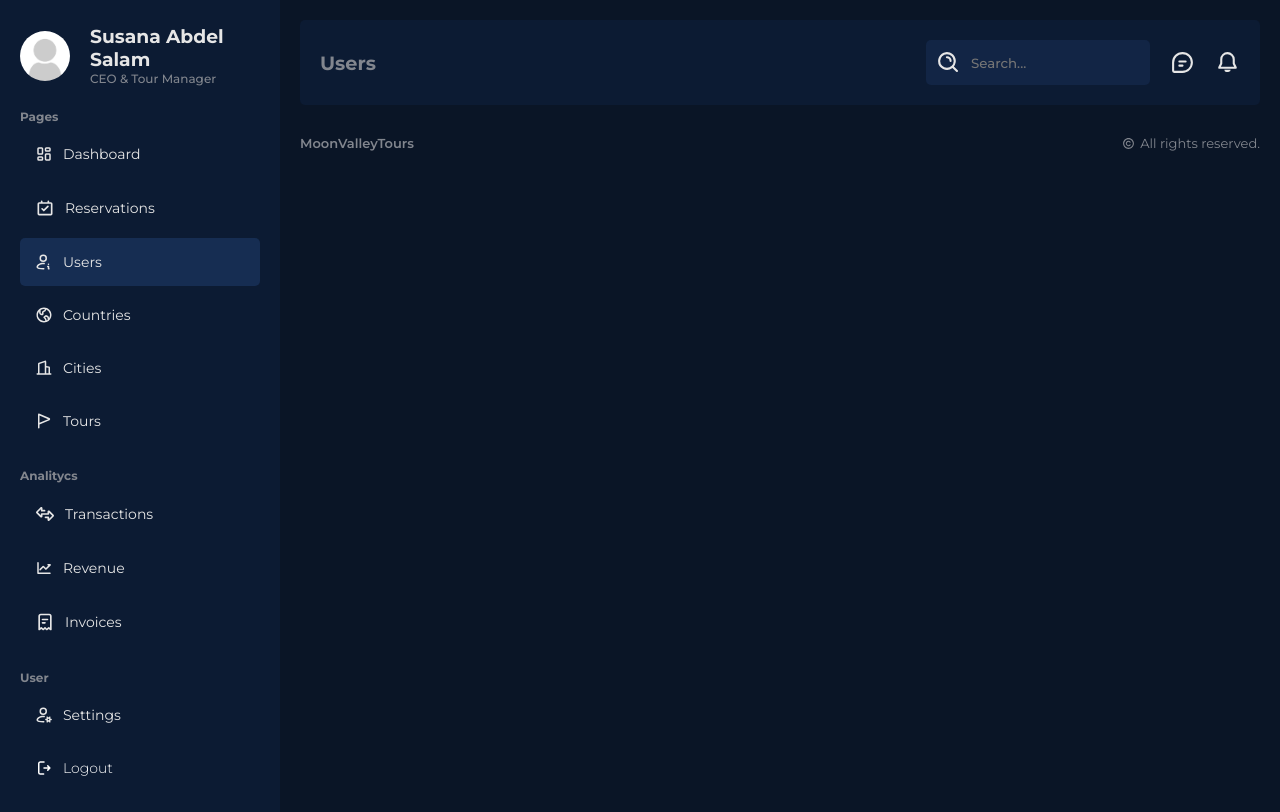
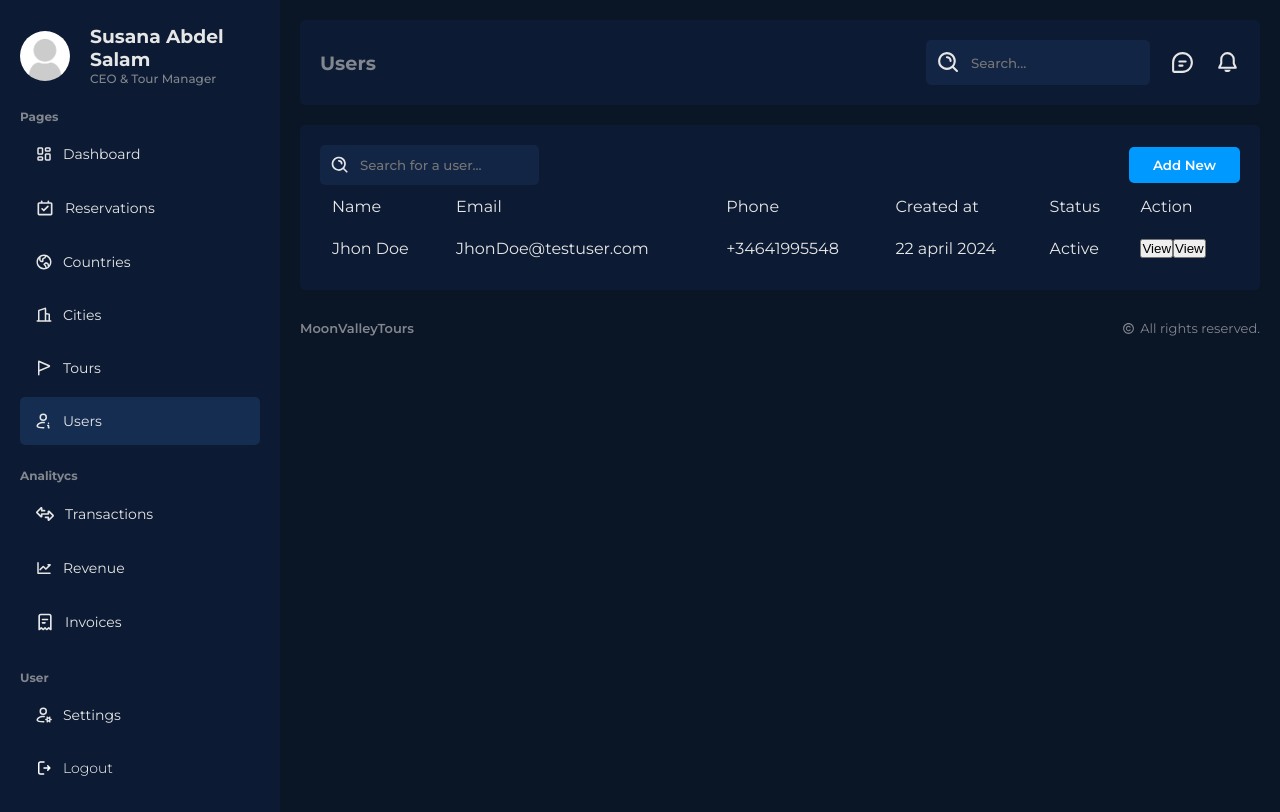
Before and after one commit to BrianZenhom/moonvalleytours-dashboard, a Next.js app: page /dashboard/users in a window 1280 px wide. Built offline with nearby package versions, Linux system fonts and the light colour scheme.

Commit message:
Add search functionality and table layout to UsersPage

```diff
--- a/app/dashboard/users/page.jsx
+++ b/app/dashboard/users/page.jsx
@@ -1,7 +1,54 @@
+import Search from '@/app/ui/dashboard/search/search';
 import styles from '@/app/ui/dashboard/users/users.module.css';
+import Image from 'next/image';
+import Link from 'next/link';
 
-const UsersPage = () => {
-  return <div className={styles.container}></div>;
+const UsersPage = ({ placeholder }) => {
+  return (
+    <div className={styles.container}>
+      <div className={styles.top}>
+        <Search placeholder="Search for a user..." />
+        <Link href="/dashboard/users/add">
+          <button className={styles.addButton}>Add New</button>
+        </Link>
+      </div>
+      <table className={styles.table}>
+        <thead>
+          <tr>
+            <td>Name</td>
+            <td>Email</td>
+            <td>Phone</td>
+            <td>Created at</td>
+            <td>Status</td>
+            <td>Action</td>
+          </tr>
+        </thead>
+        <tbody>
+          <tr>
+            <td>
+              <div className={styles.user}>Jhon Doe</div>
+            </td>
+            <td>JhonDoe@testuser.com</td>
+            <td>+34641995548</td>
+            <td>22 april 2024</td>
+            <td>Active</td>
+            <td>
+              <Link href="/">
+                <button className={`${styles.button}${styles.view}`}>
+                  View
+                </button>
+              </Link>
+              <Link href="/">
+                <button className={`${styles.button}${styles.delete}`}>
+                  View
+                </button>
+              </Link>
+            </td>
+          </tr>
+        </tbody>
+      </table>
+    </div>
+  );
 };
 
 export default UsersPage;
--- /dev/null
+++ b/app/ui/dashboard/search/search.jsx
@@ -0,0 +1,11 @@
+import { SearchIcon } from '../sidebar/icons/icons';
+import styles from './search.module.css';
+
+export default function Search({ placeholder }) {
+  return (
+    <div className={styles.container}>
+      <SearchIcon size="20" />
+      <input type="text" placeholder={placeholder} className={styles.input} />
+    </div>
+  );
+}
--- /dev/null
+++ b/app/ui/dashboard/search/search.module.css
@@ -0,0 +1,19 @@
+.container {
+  display: flex;
+  align-items: center;
+  gap: 10px;
+  background-color: rgba(22, 45, 82, 0.62);
+  padding: 10px;
+  border-radius: 5px;
+  cursor: text;
+  width: max-content;
+}
+
+.input {
+  background-color: transparent;
+  border: none;
+  outline: none;
+  color: var(--text);
+  font-family: inherit;
+  font-weight: 500;
+}
--- a/app/ui/dashboard/sidebar/sidebar.jsx
+++ b/app/ui/dashboard/sidebar/sidebar.jsx
@@ -31,11 +31,6 @@ const menuList = [
         icon: <ReservationIcons size="20" />,
       },
       {
-        title: 'Users',
-        path: '/dashboard/users',
-        icon: <UsersIcon />,
-      },
-      {
         title: 'Countries',
         path: '/dashboard/countries',
         icon: <CountriesIcon />,
@@ -49,6 +44,11 @@ const menuList = [
         title: 'Tours',
         path: '/dashboard/tours',
         icon: <ToursIcon />,
+      },
+      {
+        title: 'Users',
+        path: '/dashboard/users',
+        icon: <UsersIcon />,
       },
     ],
   },
--- a/app/ui/dashboard/users/users.module.css
+++ b/app/ui/dashboard/users/users.module.css
@@ -0,0 +1,33 @@
+.container {
+  background-color: var(--bgSoft);
+  padding: 20px;
+  border-radius: 5px;
+  margin-top: 20px;
+}
+
+.top {
+  display: flex;
+  justify-content: space-between;
+  align-items: center;
+}
+
+.addButton {
+  padding: 10px 24px;
+  background-color: #09f;
+  color: white;
+  border: none;
+  border-radius: 5px;
+  font-family: inherit;
+  font-weight: 600;
+  cursor: pointer;
+}
+.addButton:hover {
+  background-color: rgb(0, 109, 181);
+}
+
+.table {
+  width: 100%;
+}
+.table td {
+  padding: 10px;
+}
```
Also changed, not shown: app/ui/dashboard/cities/cities.jsx (deleted), app/ui/dashboard/cities/cities.module.css (added), app/ui/dashboard/countries/countries.jsx (deleted), app/ui/dashboard/countries/countries.module.css (added), app/ui/dashboard/tours/tours.jsx (deleted), app/ui/dashboard/tours/tours.module.css (added).
